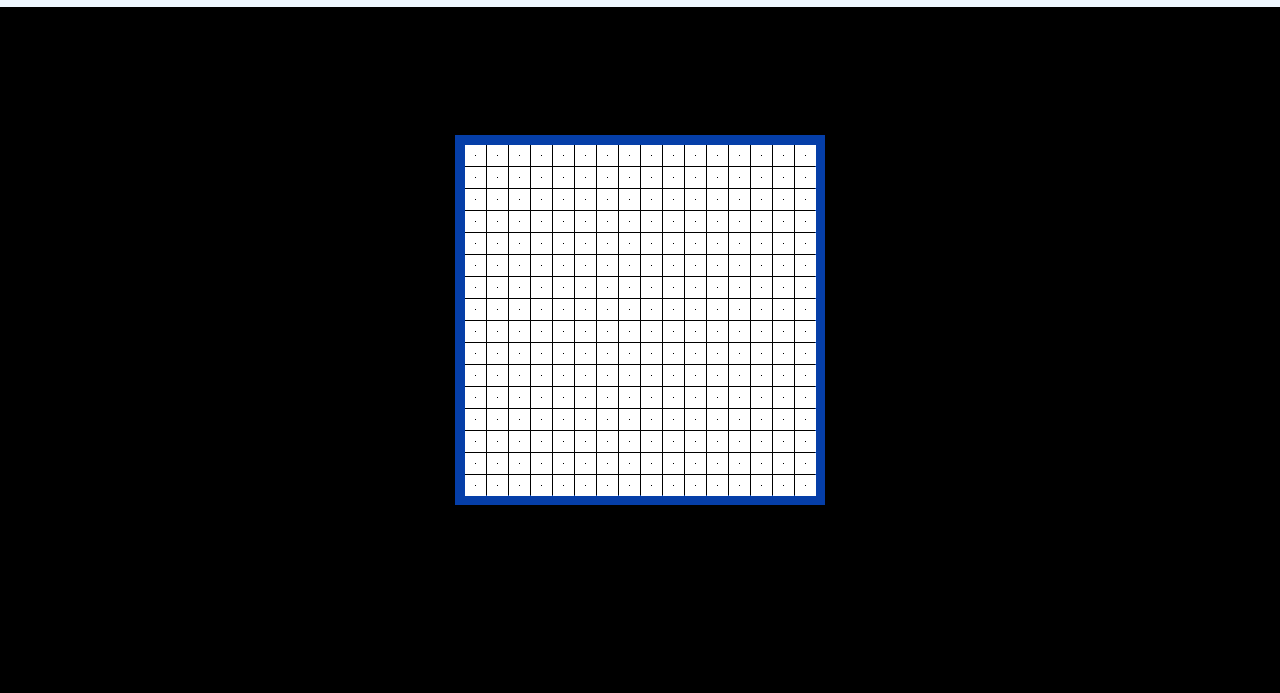
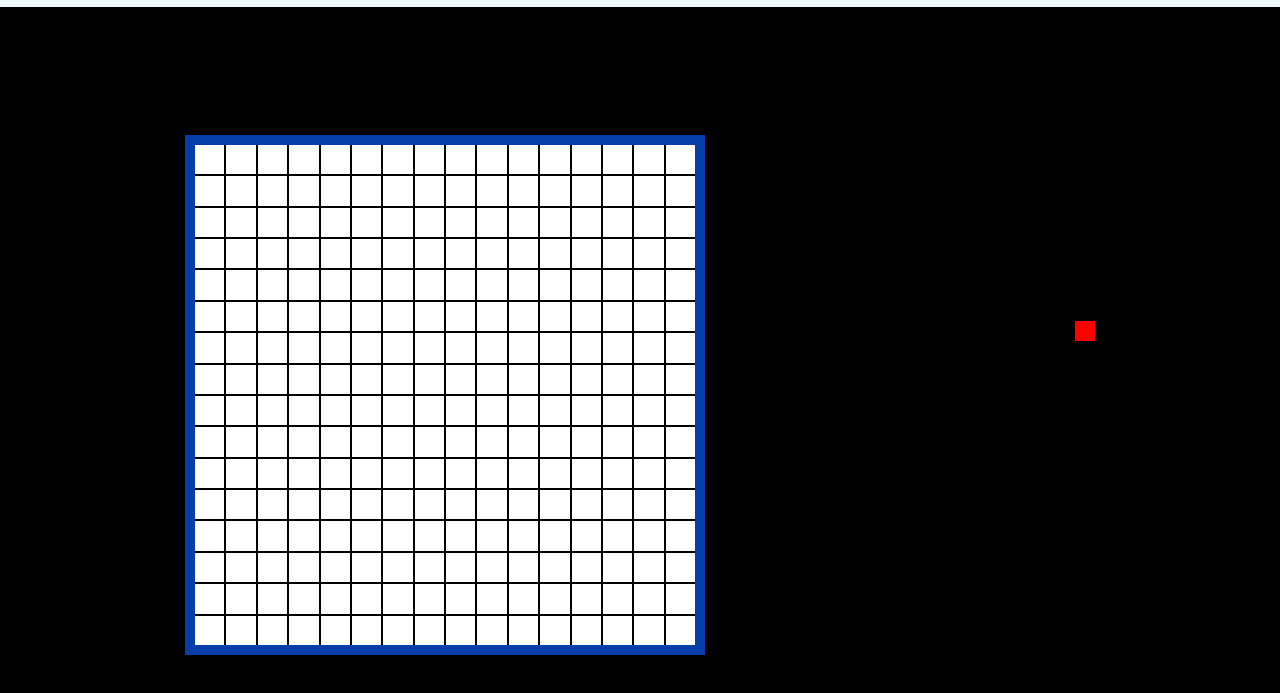
Before and after one commit to Spenderr/etchAsketch, a plain HTML site: page index.html in a window 1280 px wide. Shown: the part 83-776 px from the top of the page. Drawn offline with Linux system fonts and the light colour scheme.

Commit message:
Solved the shrinking problem

```diff
--- a/index.html
+++ b/index.html
@@ -14,6 +14,7 @@
     </header>
     <box>
     <div class="board"></div>
+    <div class="palet"></div>
     </box>
 </body>
 
--- a/index.js
+++ b/index.js
@@ -9,7 +9,7 @@ function generateBoard(rows,columns){
 for(let r = 0;r < rows;r++){
     for(let c = 0;c < columns;c++){
         column = document.createElement('div');
-        column.setAttribute('style',`border:solid 10px white; height :calc(100% / ${rows}); width :calc(100% / ${columns}`);
+        column.setAttribute('style',`border:solid 10px white;background:white; heigth:calc(100%,${rows});width:calc(100%,${columns})`);
 
 
 
@@ -19,7 +19,8 @@ for(let r = 0;r < rows;r++){
     }
 
 }
-board.setAttribute('style',`grid-template-columns:repeat(${columns},1fr);`);
+board.setAttribute('style',`grid-area:1 / 1 / span${columns}/span${rows}`);
+board.setAttribute('style',`grid-template-columns:repeat(${columns},1fr);grid-template-rows:repeat(${rows},1fr);`);
 }
 generateBoard(rows,columns);
 
@@ -39,3 +40,6 @@ document.addEventListener('mouseover',e=> {
 }
 
 select();
+
+
+//----------SELECTING THE COLOR----------//
--- a/styles.css
+++ b/styles.css
@@ -18,9 +18,10 @@ header
 box
 {
     display: flex;
-    justify-content: center;
+    justify-content: space-around;
     align-items: center;
 }
+
 .board
 {
     border: solid 10px rgb(5, 62, 168);
@@ -30,14 +31,14 @@ box
     text-align: center;
     grid-gap: 2px;
     margin-top: 10%;
+    width: 500px;
+    height: 500px;
+
+}
 
 
+.palet
+{
+    border: solid 10px red;
+
 }
-#dummy
-{
-    padding: 2px;
-    border:solid 10px floralwhite;
-}
-#dummy:hover{
-    border-color: cyan;
-}
```
